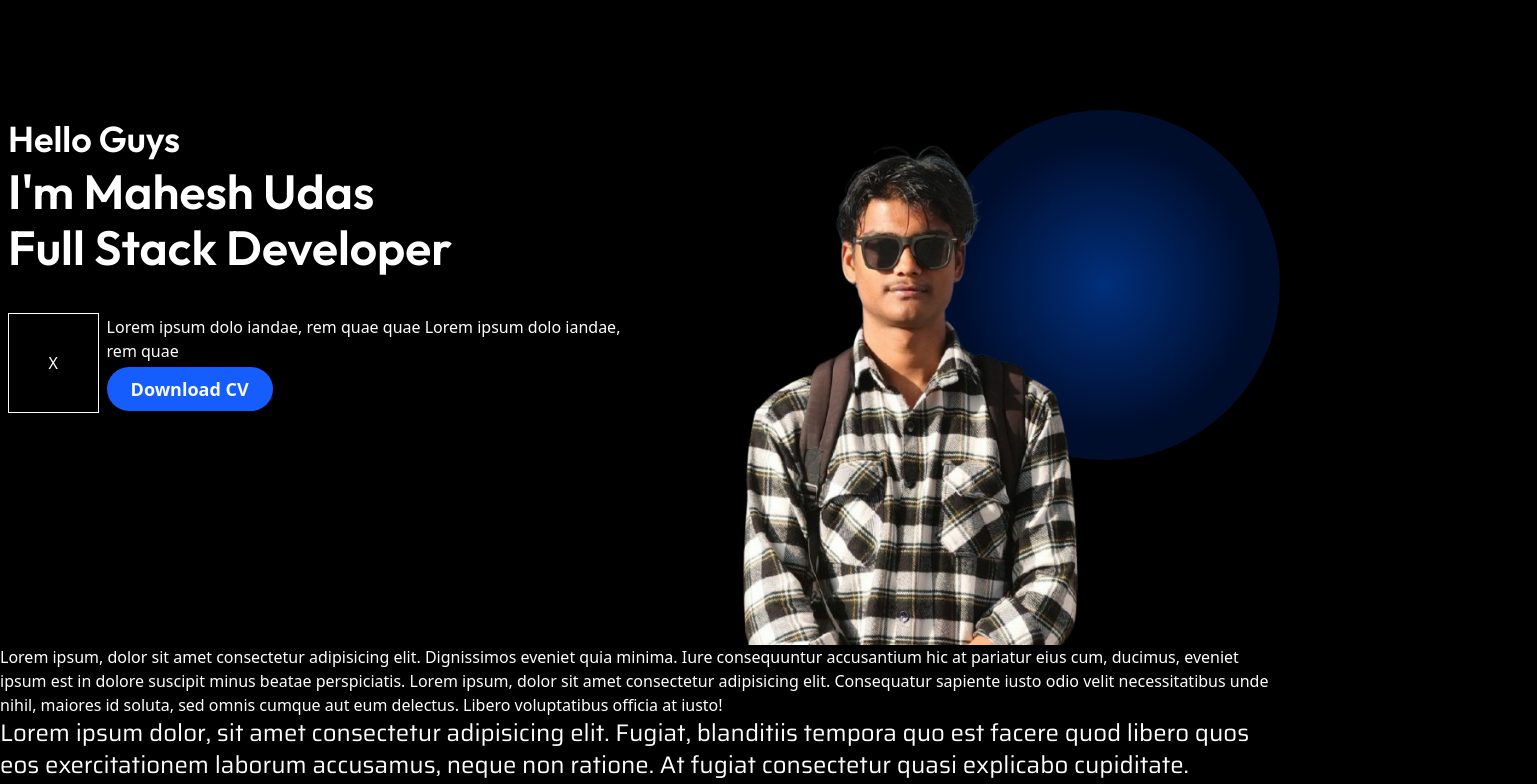
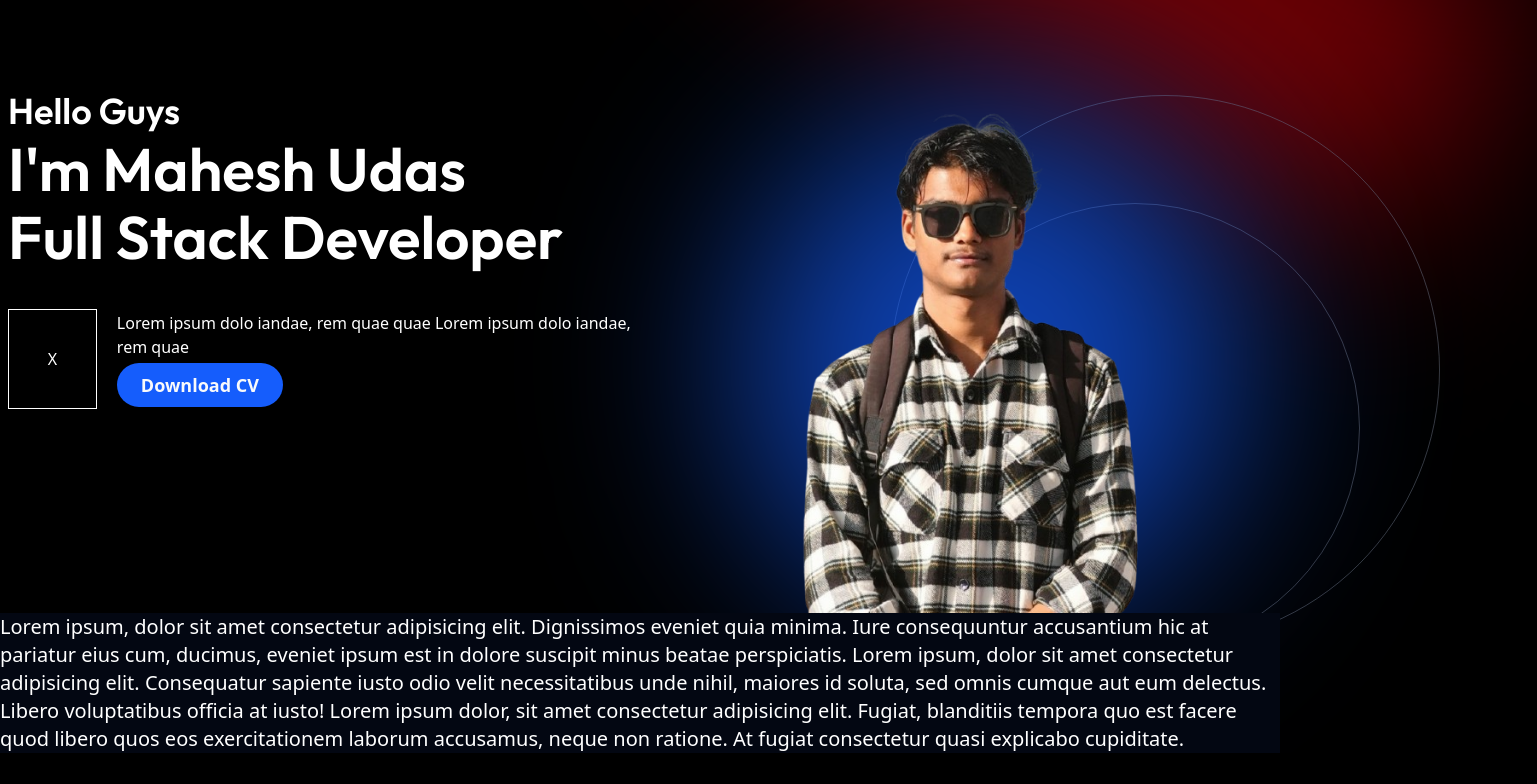
Before and after one commit to meshcode21/personal-portfolio, a React (Vite) app: page / in a window 1280 px wide. Shown: the part 155-939 px from the top of the page, 1537 px wide, since content can reach past the window. After the commit the page ends 908 px from the top, so only its background shows below. Built offline with nearby package versions, Linux system fonts and the light colour scheme; a web font is replaced by a local one.

Commit message:
hero section completed

```diff
--- a/src/App.tsx
+++ b/src/App.tsx
@@ -6,12 +6,13 @@ export default function App() {
     <>
     <Navbar/>
     <Hero/>
-    <div>
+    {/* <div className="bg-red-400 blur-2xl">ajhsefai</div> */}
+    <div className="w-full bg-gray-950">
+    <div className="text-xl container m-auto">
       Lorem ipsum, dolor sit amet consectetur adipisicing elit. Dignissimos eveniet quia minima. Iure consequuntur accusantium hic at pariatur eius cum, ducimus, eveniet ipsum est in dolore suscipit minus beatae perspiciatis.
       Lorem ipsum, dolor sit amet consectetur adipisicing elit. Consequatur sapiente iusto odio velit necessitatibus unde nihil, maiores id soluta, sed omnis cumque aut eum delectus. Libero voluptatibus officia at iusto!
+      Lorem ipsum dolor, sit amet consectetur adipisicing elit. Fugiat, blanditiis tempora quo est facere quod libero quos eos exercitationem laborum accusamus, neque non ratione. At fugiat consectetur quasi explicabo cupiditate.
     </div>
-    <div className="text-2xl font-saira">
-      Lorem ipsum dolor, sit amet consectetur adipisicing elit. Fugiat, blanditiis tempora quo est facere quod libero quos eos exercitationem laborum accusamus, neque non ratione. At fugiat consectetur quasi explicabo cupiditate.
     </div>
     </>
   )
--- a/src/components/Hero.tsx
+++ b/src/components/Hero.tsx
@@ -2,17 +2,20 @@ import heroPhoto from "../assets/mahesh.png";
 
 export default function Hero() {
   return (
-    <div className="container relative px-2 m-auto w-full h-[calc(100vh-80px)] flex flex-col justify-center">
+    <div className="container relative px-2 m-auto w-full h-[calc(100vh-80px)] max-h-[688px] flex flex-col justify-center overflow-x-visible">
       <div className="font-outfit font-semibold">
         <h1 className="text-4xl my-1">Hello Guys</h1>
-        <h1 className="text-5xl my-2">I'm Mahesh Udas</h1>
-        <h1 className="text-5xl">Full Stack Developer</h1>
+        <h1 className="text-6xl my-2">I'm Mahesh Udas</h1>
+        <h1 className="text-6xl">Full Stack Developer</h1>
       </div>
-      <div className="flex gap-2 w-1/2 h-40 my-3 items-center">
-        <div className="border w-25 h-25 flex justify-center items-center">X</div>
+      <div className="flex gap-5 w-1/2 h-40 my-3 items-center">
+        <div className="border w-25 h-25 flex justify-center items-center">
+          X
+        </div>
         <div className="flex gap-1 flex-col">
           <p className="">
-          Lorem ipsum dolo iandae, rem quae quae Lorem ipsum dolo iandae, rem quae
+            Lorem ipsum dolo iandae, rem quae quae Lorem ipsum dolo iandae, rem
+            quae
           </p>
           <a
             href="#"
@@ -22,15 +25,17 @@ export default function Hero() {
           </a>
         </div>
       </div>
-        {/* image */}
-        <div className="absolute right-0  w-[350px] h-[350px] rounded-full bg-[radial-gradient(circle,_#012f7b_0%,_#000d2b_60%)] z-0"></div>
 
-      <div className="absolute bottom-0 right-[15%]">
-        <img
-          src={heroPhoto}
-          alt="Mahesh Udas"
-          className="w-90"
-        />
+      {/* line  */}
+      <div className="-z-10 absolute -top-36 -right-58 rotate-[30deg] w-7/12 h-[300px] blur-[100px] bg-red-600/50" />
+      {/* line circle  */}
+      <div className="-z-10 absolute -bottom-8 -right-40 w-[550px] h-[550px] border border-gray-500/50 rounded-[50%]" />
+      <div className="-z-10 absolute -bottom-10 -right-20 w-[450px] h-[450px] border border-gray-500/50 rounded-[50%]" />
+      {/* circle */}
+      <div className="-z-10 absolute bottom-0 right-[13%] translate-x-1/4  w-[500px] h-[500px] rounded-full bg-blue-600/70 blur-[100px]"></div>
+      {/* image */}
+      <div className="absolute right-[15%] translate-x-1/6 bottom-0 bg-opacity-0">
+        <img src={heroPhoto} alt="Mahesh Udas" className="w-90 relative" />
       </div>
     </div>
   );
--- a/src/index.css
+++ b/src/index.css
@@ -11,7 +11,7 @@
 
 @layer base {
     body {
-        @apply bg-black text-white;
+        @apply bg-black text-white overflow-x-hidden;
     }
 }
 
```
